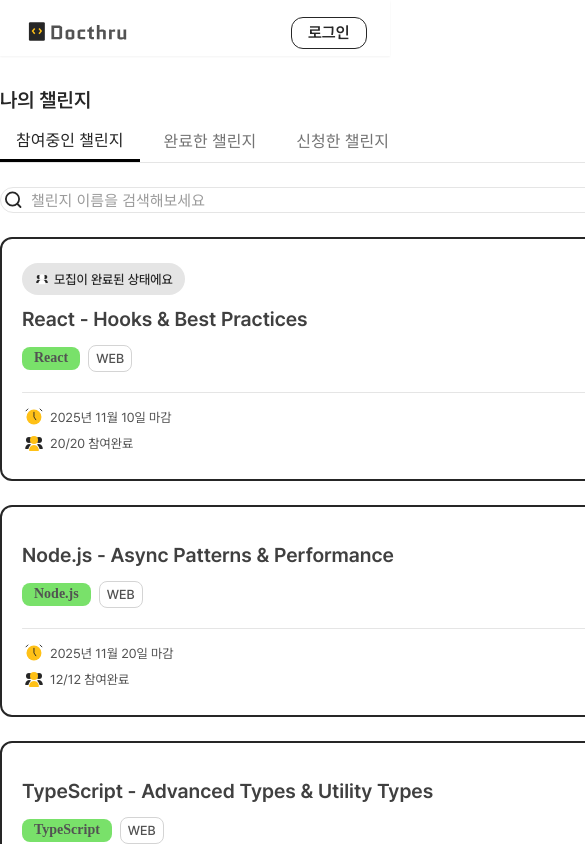
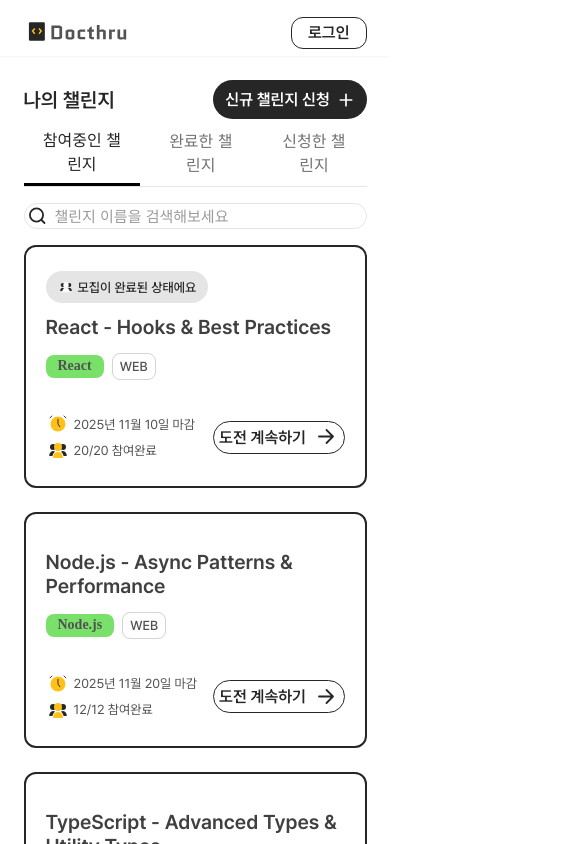
Before and after one commit to fs08-docthrough-team2/fs08-docthrough-team2-fe, a Next.js app: page /my-challenge in a window 390 px wide. Shown: the top 844 px of the page, 585 px wide, since content can reach past the window. Built offline with nearby package versions, Linux system fonts and the light colour scheme.

Commit message:
style: implement responsive design for MyChallengePage

```diff
--- a/src/styles/pages/my-challenge/MyChallengePage.module.scss
+++ b/src/styles/pages/my-challenge/MyChallengePage.module.scss
@@ -3,7 +3,15 @@
 
 .page {
   @include m.margin-auto(996px);
-  margin-top: 24px;
+  padding: 24px 0 48px 0;
+
+  @include m.tablet {
+    @include m.margin-auto(696px);
+  }
+
+  @include m.mobile {
+    @include m.margin-auto(343px);
+  }
 }
 
 .header {
@@ -11,6 +19,10 @@
   display: flex;
   flex-direction: column;
   gap: 24px;
+
+  @include m.mobile {
+    gap: 16px;
+  }
 }
 
 .headerContent {
@@ -37,4 +49,8 @@
   display: flex;
   flex-direction: column;
   gap: 24px;
+
+  @include m.mobile {
+    margin-top: 16px;
+  }
 }
```
